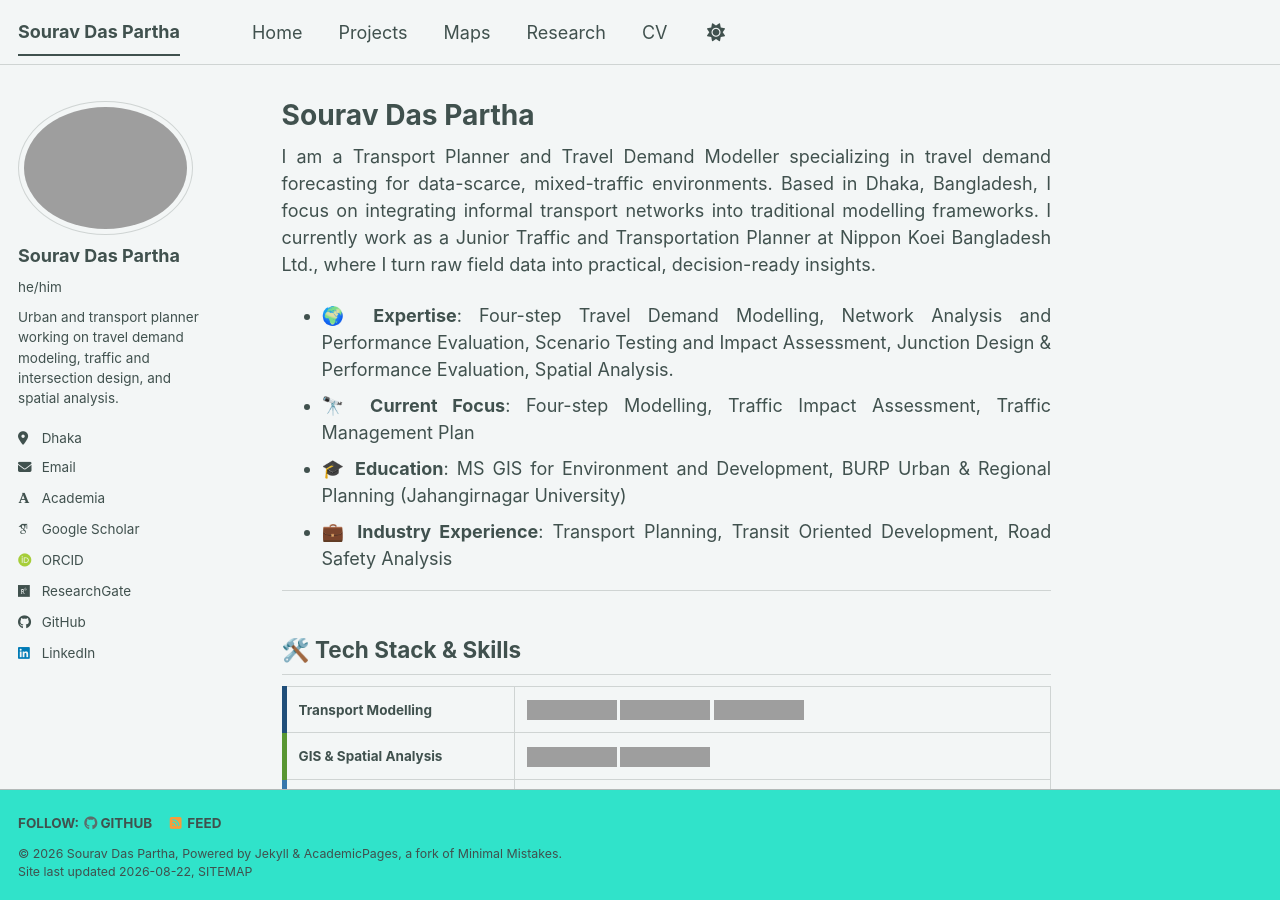
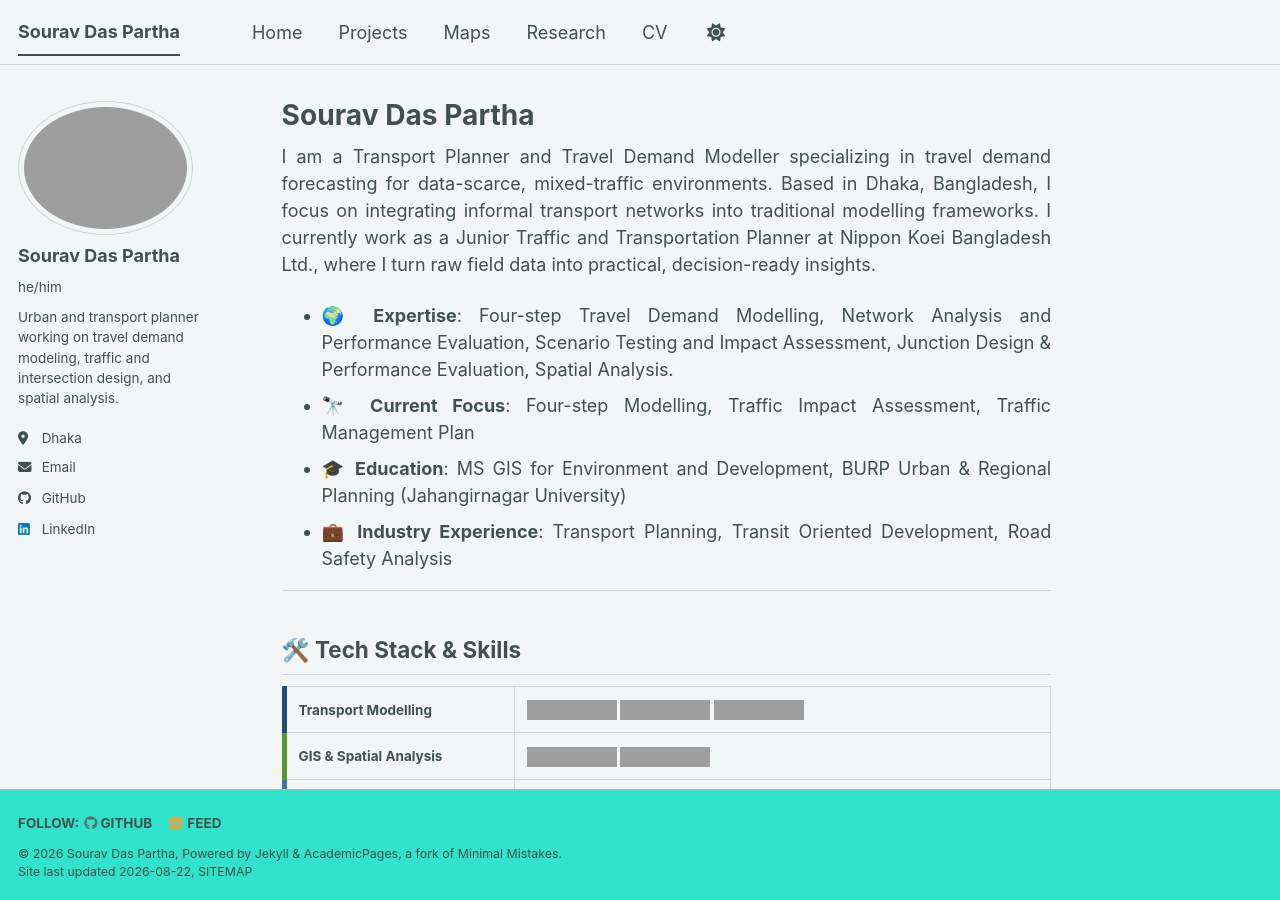
Before and after one commit to souravdaspartha/souravdaspartha.github.io, a Jekyll site: the page built from _pages/about.md, in a window 1280 px wide and 900 px high. Built offline with Jekyll 4.4.1, drawn with Linux system fonts in a browser that asks for light colours; some web fonts are replaced; a script bundle is joined from its source files by our own code; library files that are not in the unit come from our copies; part of the change alters nothing that is shown; grey boxes are pictures that could not be loaded.

Commit message:
Update _config.yml

```diff
--- a/_config.yml
+++ b/_config.yml
@@ -33,16 +33,16 @@ author:
   email            : "souravdaspartha@gmail.com"
 
   # Academic websites
-  academia         : "https://independent.academia.edu/SouravDasPartha"
+  academia         :
   arxiv            : # URL - Update with the correct link to your profile
-  googlescholar    : "https://scholar.google.com/citations?user=jKhTYe4AAAAJ"
+  googlescholar    :
   inspire-hep      : # URL
   impactstory      : # URL
-  orcid            : "https://orcid.org/0009-0006-3249-7789"
+  orcid            :
   semantic         : # URL
   ssrn             : # URL
   pubmed           :
-  researchgate     : "https://www.researchgate.net/profile/Sourav-Partha"
+  researchgate     :
   scopus           : # URL
   zotero           :
 
```
